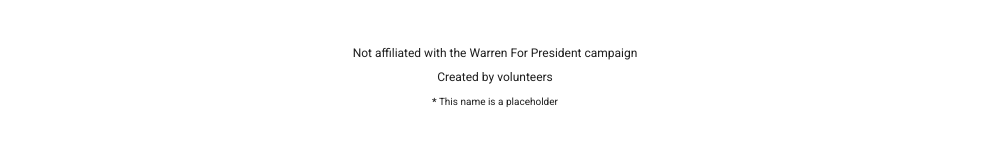
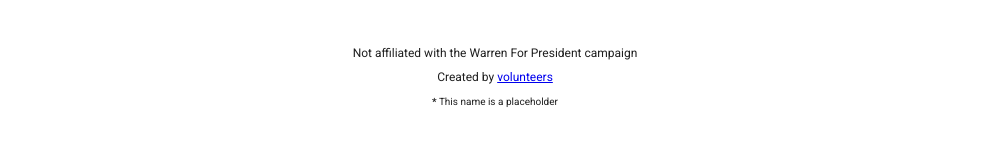
Before and after one commit to techforwarren/two-cent-stories, a React (Create React App) app: page / in a window 1280 px wide. Shown: the part 1142-1288 px from the top of the page, without its empty margins (145-1133 px from the left). Built offline with nearby package versions, Linux system fonts and the light colour scheme; no server answers.

Commit message:
add volunteer link

```diff
--- a/src/App.js
+++ b/src/App.js
@@ -57,7 +57,7 @@
             </p>
             <div className="disclaimer text-center">
               <p>Not affiliated with the Warren For President campaign</p>
-              <p>Created by volunteers</p>
+              <p>Created by <a href="https://elizabethwarren.com/all-in-for-warren/">volunteers</a></p>
               <small><strong>*</strong> This name is a placeholder</small>
             </div>
           </div>
```
